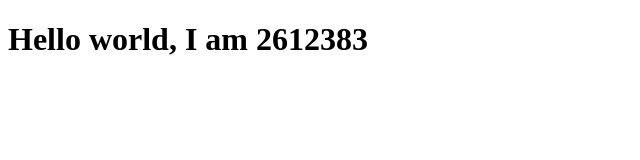
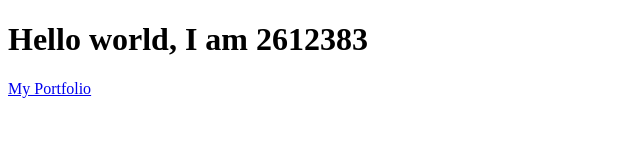
Before and after one commit to 2PRECIOUS2/SDLAB, a plain HTML site: page index.html in a window 1280 px wide. Shown: the whole page, without its empty margins (0-640 px from the left). Drawn offline with Linux system fonts and the light colour scheme.

Commit message:
Add a link to 2612383-lab2.html

```diff
--- a/index.html
+++ b/index.html
@@ -7,5 +7,6 @@
 </head>
 <body>
     <h1>Hello world, I am 2612383</h1>
+    <a href="2612383-lab2.html">My Portfolio</a>
 </body>
 </html>
```
